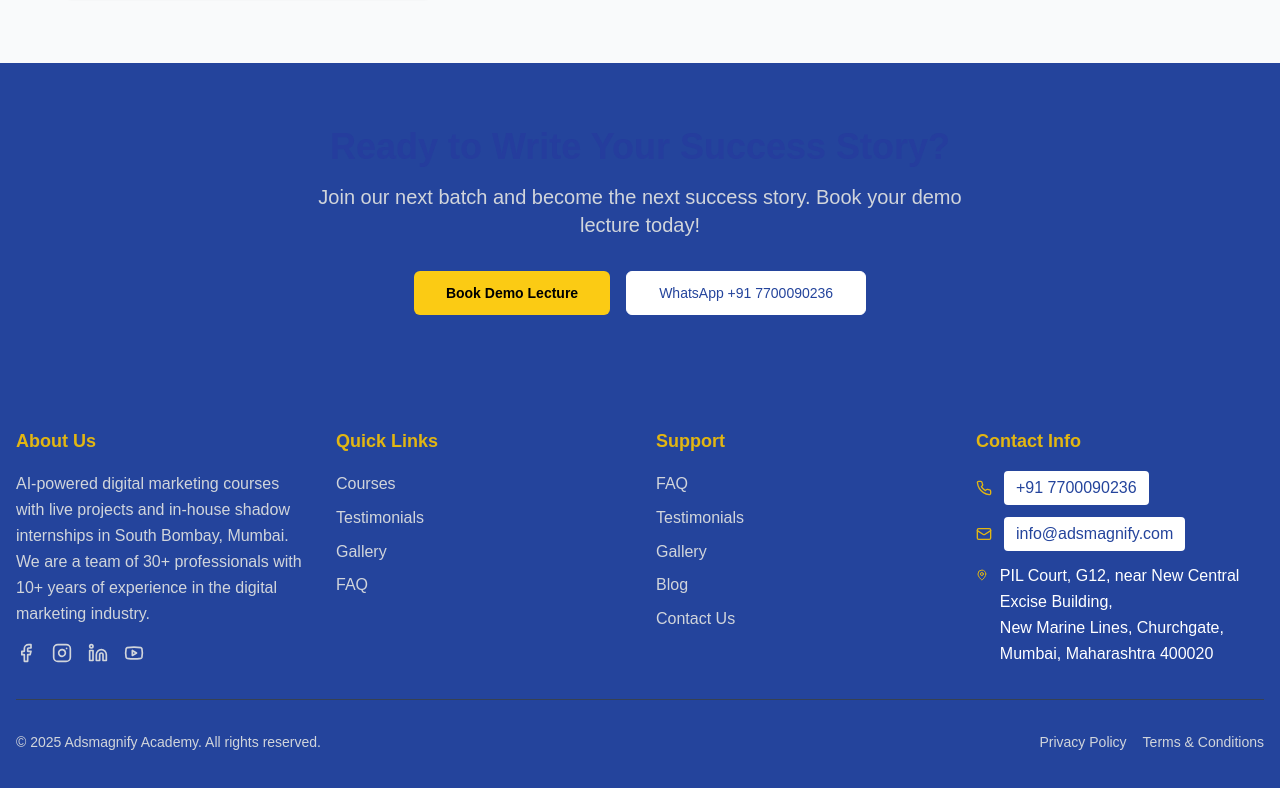
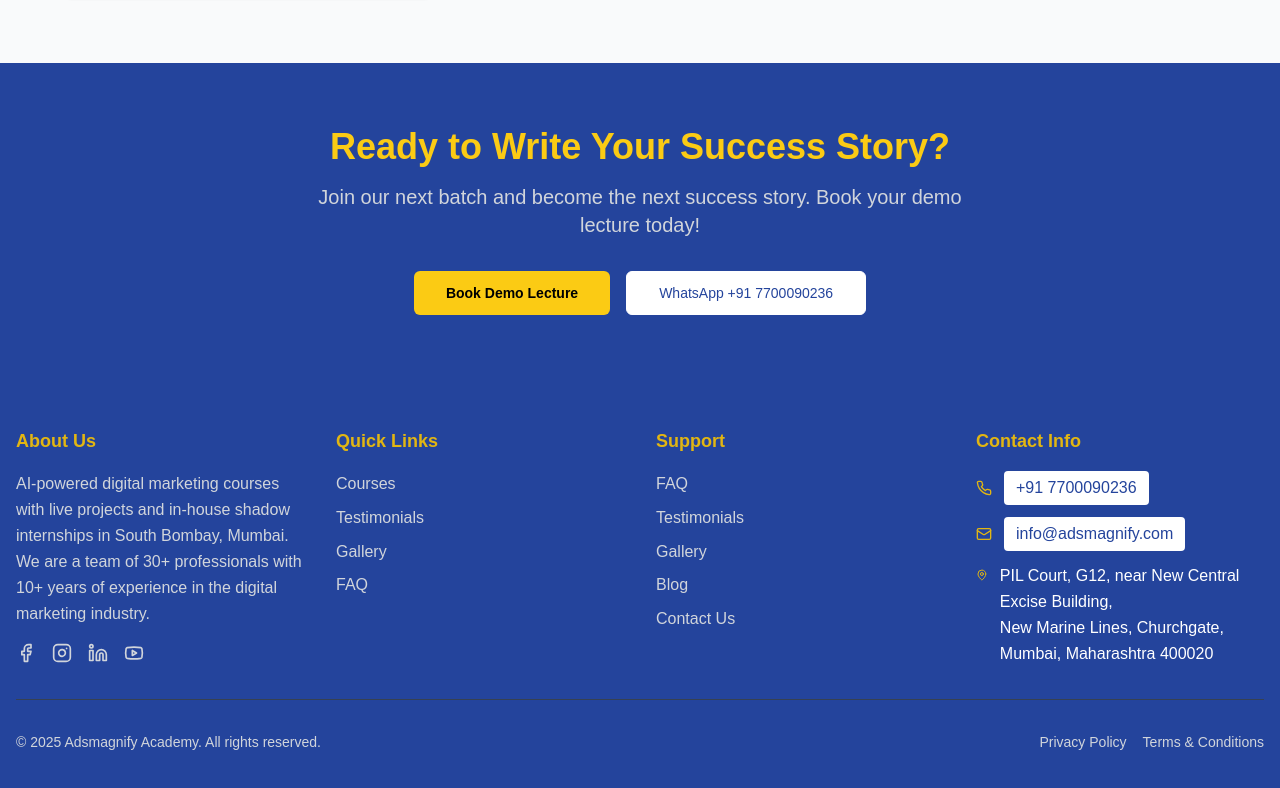
Before and after one commit to adsmagnify/academy-website, a Next.js app: page /testimonials in a window 1280 px wide. Shown: the part 3582-4370 px from the top of the page. Built offline with nearby package versions, Linux system fonts and the light colour scheme.

Commit message:
Update page.tsx

```diff
--- a/app/testimonials/page.tsx
+++ b/app/testimonials/page.tsx
@@ -206,7 +206,7 @@
       {/* CTA Section */}
       <section className="py-16 bg-adsmagnify-blue text-white">
         <div className="container mx-auto px-4 text-center">
-          <h2 className="text-3xl lg:text-4xl font-bold mb-4">
+          <h2 className="text-3xl lg:text-4xl text-adsmagnify-yellow font-bold mb-4">
             Ready to Write Your Success Story?
           </h2>
           <p className="text-xl text-gray-300 mb-8 max-w-2xl mx-auto">
```
